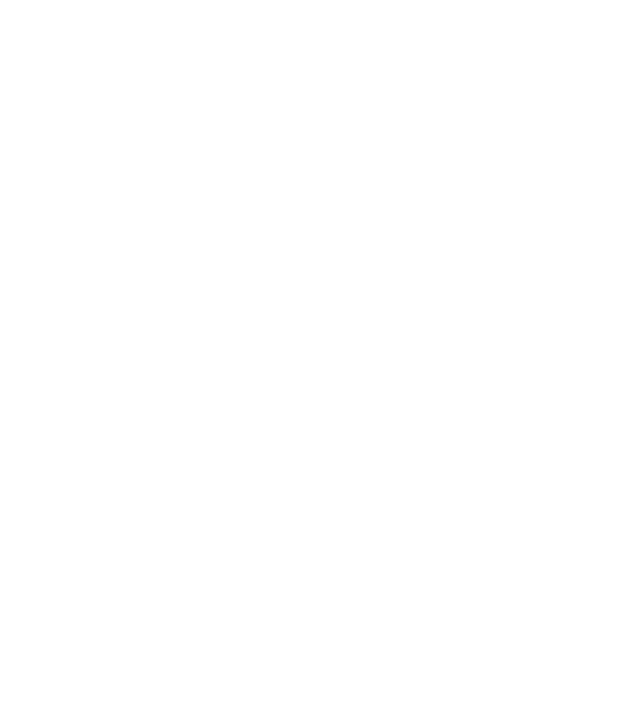
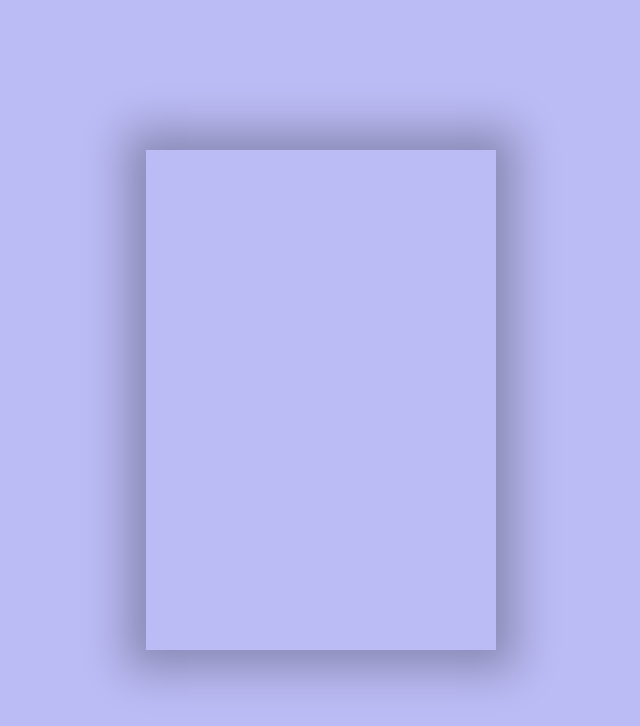
Before and after one commit to xvedela/Simple-Log-In-, a plain HTML site: page index.html in a window 1280 px wide. Shown: the whole page, without its empty margins (319-959 px from the left). Drawn offline with Linux system fonts and the light colour scheme.

Commit message:
created html css and added Log In structure

```diff
--- a/index.html
+++ b/index.html
@@ -8,6 +8,13 @@
     <link rel="stylesheet" href="style.css">
 </head>
 <body>
-
+    <div class="container">
+        <div class="card">
+            <div class="inner-box">
+                <div class="card-front"></div>
+                <div class="card-back"></div>
+            </div>
+        </div>
+    </div>
 </body>
 </html>
--- a/style.css
+++ b/style.css
@@ -3,3 +3,20 @@
     padding: 0;
     font-family: Arial, Helvetica, sans-serif;
 }
+
+.container {
+    width: 100%;
+    height: 100vh;
+    font-family: sans-serif;
+    background: rgba(187, 187, 245);
+    color: #fff;
+    display: flex;
+    align-items: center;
+    justify-content: center;
+}
+
+.card {
+    width: 350px;
+    height: 500px;
+    box-shadow: 0 0 40px 20px rgba(0,0,0,0.26);
+}
```
